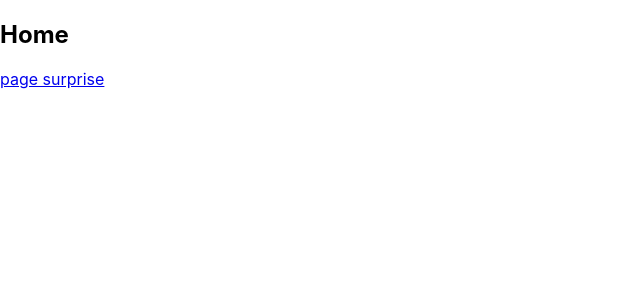
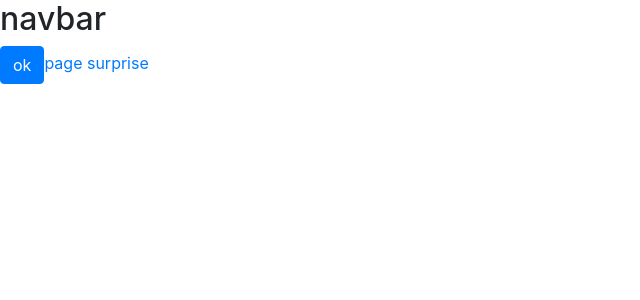
Before and after one commit to Antoine68/sondeju, a React (Create React App) app: page / in a window 1280 px wide. Shown: the top 300 px of the page, without its empty margins (0-640 px from the left). Built offline with nearby package versions, Linux system fonts and the light colour scheme.

Commit message:
création du composant Navbar

```diff
--- a/package.json
+++ b/package.json
@@ -6,7 +6,9 @@
     "@testing-library/jest-dom": "^5.12.0",
     "@testing-library/react": "^11.2.6",
     "@testing-library/user-event": "^12.8.3",
+    "bootstrap": "^4.6.0",
     "react": "^17.0.2",
+    "react-bootstrap": "^1.6.0",
     "react-dom": "^17.0.2",
     "react-router-dom": "^5.2.0",
     "react-scripts": "4.0.3",
--- a/src/components/App.js
+++ b/src/components/App.js
@@ -1,6 +1,6 @@
 import React from "react";
 import { BrowserRouter, Route, Link } from "react-router-dom";
-import '../styles/App.css';
+import Navbar from './Navbar';
 
 class App extends React.Component {
 
@@ -22,8 +22,7 @@ class Home extends React.Component {
   render()  {
     return (
       <div>
-        <h2>Home</h2>
-        <Link to="/tableau-de-jp-baur">page surprise</Link>
+        <Navbar></Navbar>
       </div>
     );
   }
--- /dev/null
+++ b/src/components/Navbar.js
@@ -0,0 +1,17 @@
+import { Button } from 'react-bootstrap'
+import 'bootstrap/dist/css/bootstrap.min.css'
+
+import { Link } from "react-router-dom";
+import React, { Component } from 'react';
+
+export default class Navbar extends React.Component {
+    render()  {
+      return (
+        <div>
+          <h2>navbar</h2>
+          <Button>ok</Button>
+          <Link to="/tableau-de-jp-baur">page surprise</Link>
+        </div>
+      );
+    }
+  }
```
Also changed, not shown: 1 other file (tests, documents, lock files or other folders).
